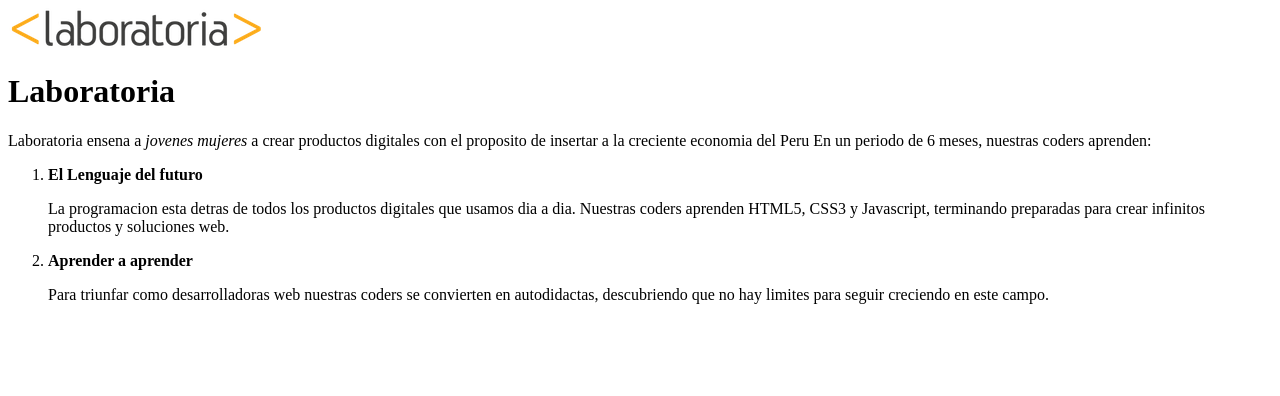
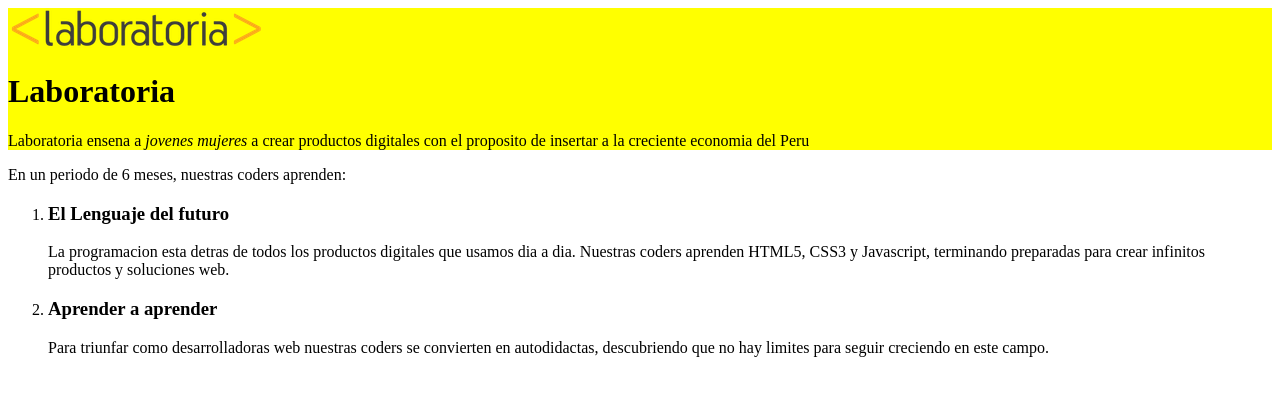
Before and after one commit to anniekbh/viendo-cajas, a plain HTML site: page index.html in a window 1280 px wide. Drawn offline with Linux system fonts and the light colour scheme.

Commit message:
correccion

```diff
--- a/index.html
+++ b/index.html
@@ -2,23 +2,24 @@
 <html>
 <head>
 	<meta charset="utf-8">
-	<link rel="shortcut icon" href="favicon.ico">
-	<title>Conociendo HTML</title>
+	<title>Laboratoria</title>
 </head>
 <body>
-	<img src="logo.png">
+	<div style="background:yellow;">
+		<img class="logo" src="logo.png">
 		<h1>Laboratoria</h1>
-		<p>Laboratoria ensena a <em>jovenes mujeres</em> a crear productos digitales con el proposito de insertar a la creciente economia del Peru
-		En un periodo de 6 meses, nuestras coders aprenden:</p>
+		<p class="descripcion">Laboratoria ensena a <em>jovenes mujeres</em> a crear productos digitales con el proposito de insertar a la creciente economia del Peru</p>
+	</div>
+	<p>En un periodo de 6 meses, nuestras coders aprenden:</p>
 	<ol>
 		<li>
-					<strong>El Lenguaje del futuro</strong>
+			<h3>El Lenguaje del futuro</h3>
+			<p>La programacion esta detras de todos los productos digitales que usamos dia a dia. Nuestras coders aprenden HTML5, CSS3 y Javascript, terminando preparadas para crear infinitos productos y soluciones web.</p>
 		</li>
-						<p>La programacion esta detras de todos los productos digitales que usamos dia a dia. Nuestras coders aprenden HTML5, CSS3 y Javascript, terminando preparadas para crear infinitos productos y soluciones web.</p>
 		<li>
-					<strong>Aprender a aprender</strong>
+			<h3>Aprender a aprender</h3>
+			<p>Para triunfar como desarrolladoras web nuestras coders se convierten en autodidactas, descubriendo que no hay limites para seguir creciendo en este campo.</p>
 		</li>
-						<p>Para triunfar como desarrolladoras web nuestras coders se convierten en autodidactas, descubriendo que no hay limites para seguir creciendo en este campo.</p>
 	</ol>
 </body>
 </html>
```
Lines whose indentation alone changed are shown as unchanged.
